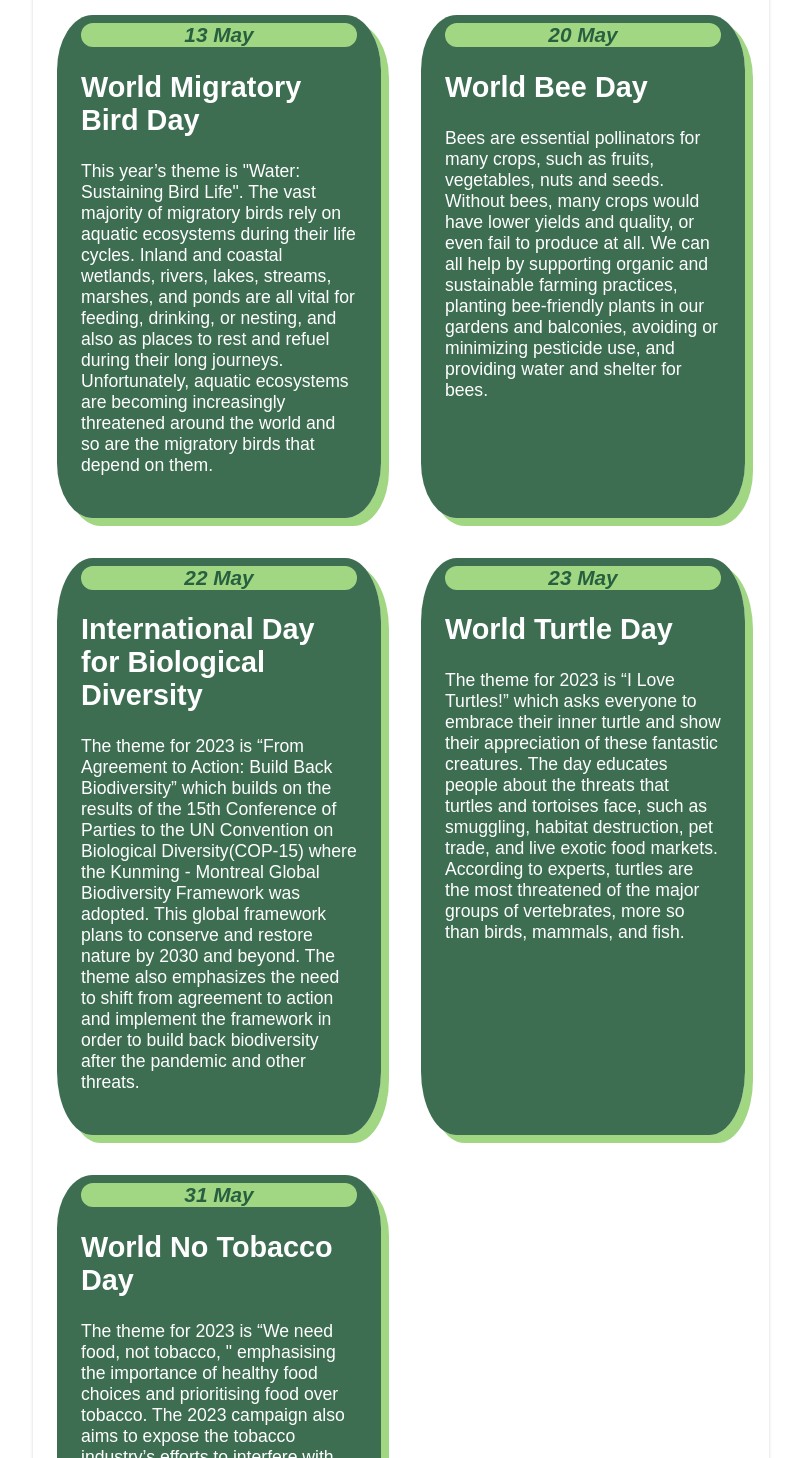
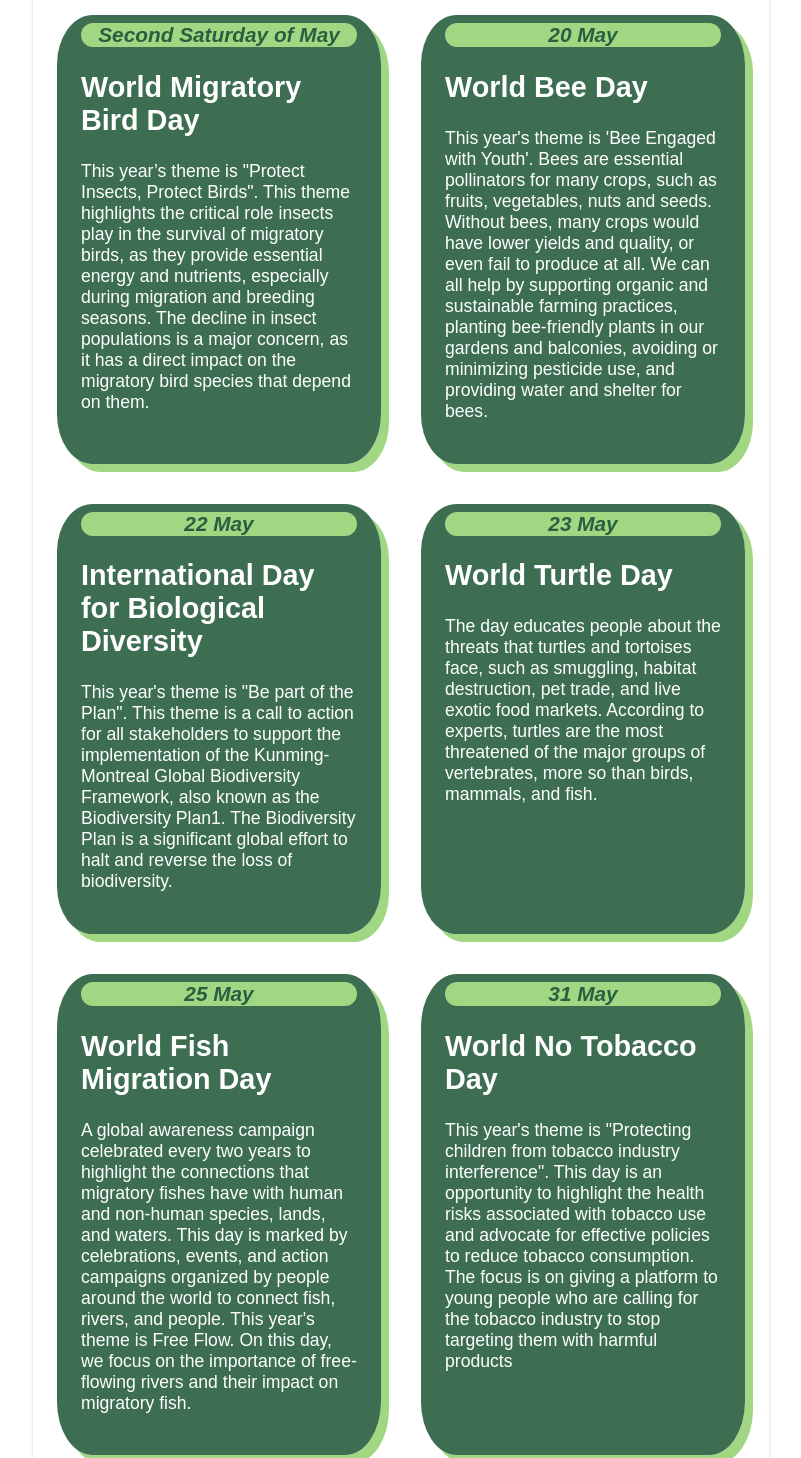
Before and after one commit to kroenger/kroenger, an Astro site: page /calendar in a window 1280 px wide. Shown: the part 1020-2478 px from the top of the page, without its empty margins (239-1040 px from the left). Built offline with nearby package versions, Linux system fonts and the light colour scheme; Astro itself is replaced by a stand-in of ours.

Commit message:
may month update

```diff
--- a/src/observanceDaysData/may.js
+++ b/src/observanceDaysData/may.js
@@ -12,48 +12,51 @@ export const may = [
     {
         date: "12 May",
         day: "International Day of Plant Health",
-        description: ` The theme for this year is Plant Health for Environmental Protection.
-        Using natural pesticides or other environmentally friendly methods prevents or controls plant pests and
-        diseases, rather than relying on chemicals that can harm plants, soil, water, and biodiversity. Protecting
-        plant health is a shared responsibility that requires cooperation and coordination among different actors,
-        such as farmers, gardeners, researchers, policymakers, traders, consumers, and international organizations.`
+        description: `The theme for the International Day of Plant Health in 2024 focuses on “Plant health, safe trade, and digital technology,”
+        recognizing the role of innovation in ensuring the health of plants globally. It’s a call to action for everyone to contribute to keeping
+        our plants healthy, which is essential for food security, sustainable economies, and livelihoods.`
     },
     {
-        date: "13 May",
+        date: "Second Saturday of May",
         day: "World Migratory Bird Day",
-        description: `This year’s theme is "Water: Sustaining Bird Life". The vast majority of migratory
-        birds rely on aquatic ecosystems during their life cycles. Inland and coastal wetlands, rivers,
-        lakes, streams, marshes, and ponds are all vital for feeding, drinking, or nesting, and also as
-        places to rest and refuel during their long journeys. Unfortunately, aquatic ecosystems are becoming
-        increasingly threatened around the world and so are the migratory birds that depend on them.`
+        description: `This year’s theme is "Protect Insects, Protect Birds". This theme highlights the critical role insects
+        play in the survival of migratory birds, as they provide essential energy and nutrients, especially during migration and
+        breeding seasons. The decline in insect populations is a major concern, as it has a direct impact on the migratory bird
+        species that depend on them.`
     },
     {
         date: "20 May",
         day: "World Bee Day",
-        description: `Bees are essential pollinators for many crops, such as fruits, vegetables, nuts and seeds. Without bees, many crops would have lower yields and quality,
-        or even fail to produce at all. We can all help by supporting organic and sustainable farming practices, planting bee-friendly plants in our gardens and balconies,
-        avoiding or minimizing pesticide use, and providing water and shelter for bees.`
+        description: `This year's theme is 'Bee Engaged with Youth'. Bees are essential pollinators for many crops, such as fruits, vegetables, nuts and seeds. Without bees,
+        many crops would have lower yields and quality, or even fail to produce at all. We can all help by supporting organic and sustainable farming practices,
+        planting bee-friendly plants in our gardens and balconies, avoiding or minimizing pesticide use, and providing water and shelter for bees.`
     },
     {
         date: "22 May",
         day: "International Day for Biological Diversity",
-        description: `The theme for 2023 is “From Agreement to Action: Build Back Biodiversity” which builds on the results of the 15th Conference of Parties
-        to the UN Convention on Biological Diversity(COP-15) where the Kunming - Montreal Global Biodiversity Framework was adopted. This global framework plans
-        to conserve and restore nature by 2030 and beyond. The theme also emphasizes the need to shift from agreement to action and implement the framework in order
-        to build back biodiversity after the pandemic and other threats.`
+        description: `This year's theme  is "Be part of the Plan". This theme is a call to action for all stakeholders to support the implementation
+        of the Kunming-Montreal Global Biodiversity Framework, also known as the Biodiversity Plan1. The Biodiversity Plan is a significant global effort
+        to halt and reverse the loss of biodiversity.`
     },
     {
         date: "23 May",
         day: "World Turtle Day",
-        description: `The theme for 2023 is “I Love Turtles!” which asks everyone to embrace their inner turtle and show their appreciation of these fantastic creatures.
-        The day educates people about the threats that turtles and tortoises face, such as smuggling, habitat destruction, pet trade, and live exotic food markets.
+        description: `The day educates people about the threats that turtles and tortoises face, such as smuggling, habitat destruction, pet trade, and live exotic food markets.
         According to experts, turtles are the most threatened of the major groups of vertebrates, more so than birds, mammals, and fish.`
+    },
+    {
+        date: "25 May",
+        day: "World Fish Migration Day",
+        description: `A global awareness campaign celebrated every two years to highlight the connections that migratory fishes
+        have with human and non-human species, lands, and waters. This day is marked by celebrations, events, and action campaigns
+        organized by people around the world to connect fish, rivers, and people. This year's theme is Free Flow. On this day,
+        we focus on the importance of free-flowing rivers and their impact on migratory fish.`
     },
     {
         date: "31 May",
         day: "World No Tobacco Day",
-        description: `The theme for 2023 is “We need food, not tobacco, " emphasising the importance of healthy food choices and prioritising food over tobacco.
-        The 2023 campaign also aims to expose the tobacco industry’s efforts to interfere with attempts to substitute tobacco growing with sustainable crops,
-        thereby contributing to the global food crisis. Tobacco growing and production exacerbates food insecurity, soil degradation, deforestation, and desertification.`
+        description: `This year's theme is "Protecting children from tobacco industry interference". This day is an opportunity to highlight the health risks
+        associated with tobacco use and advocate for effective policies to reduce tobacco consumption. The focus is on giving a platform to young people who are
+        calling for the tobacco industry to stop targeting them with harmful products`
     },
 ]
```
